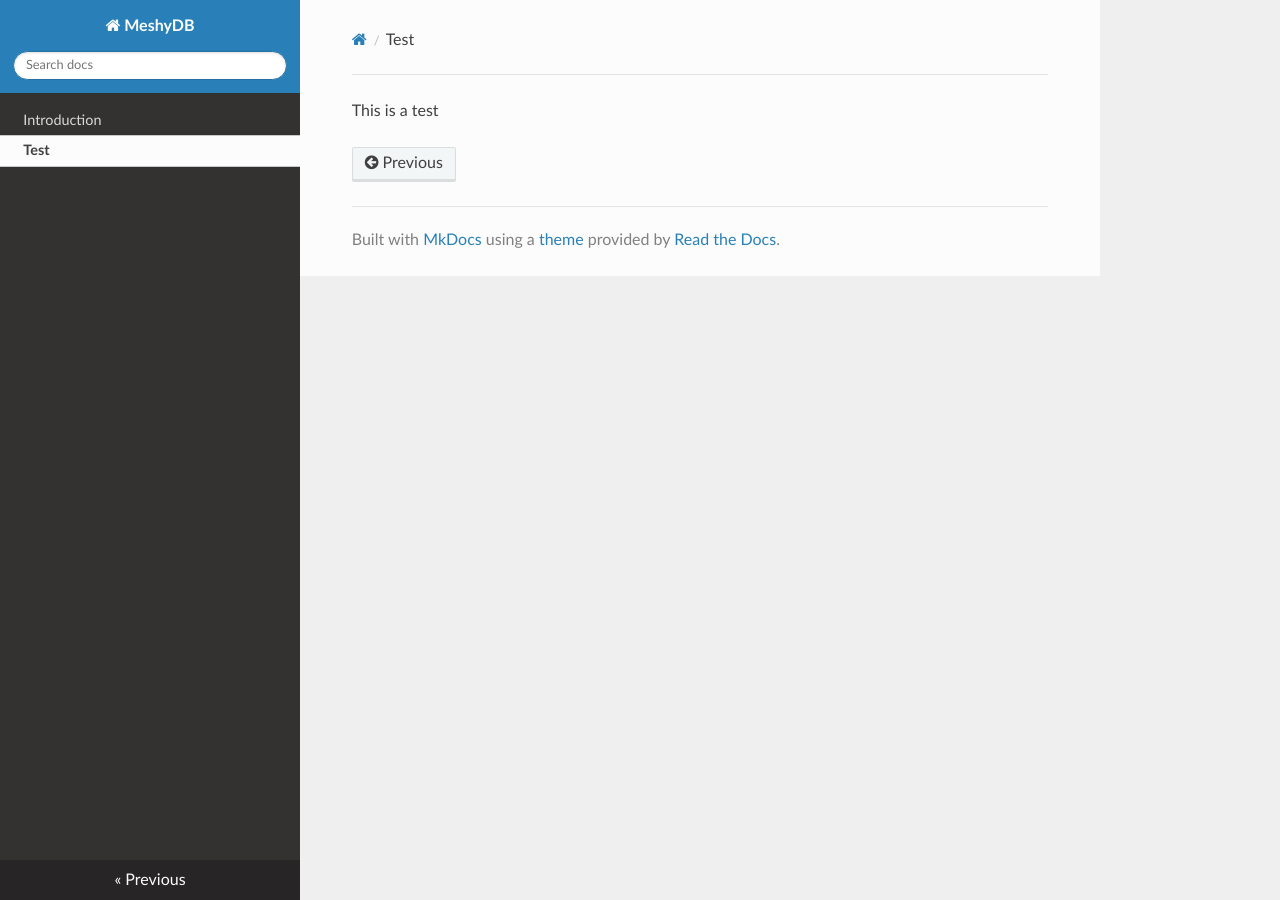
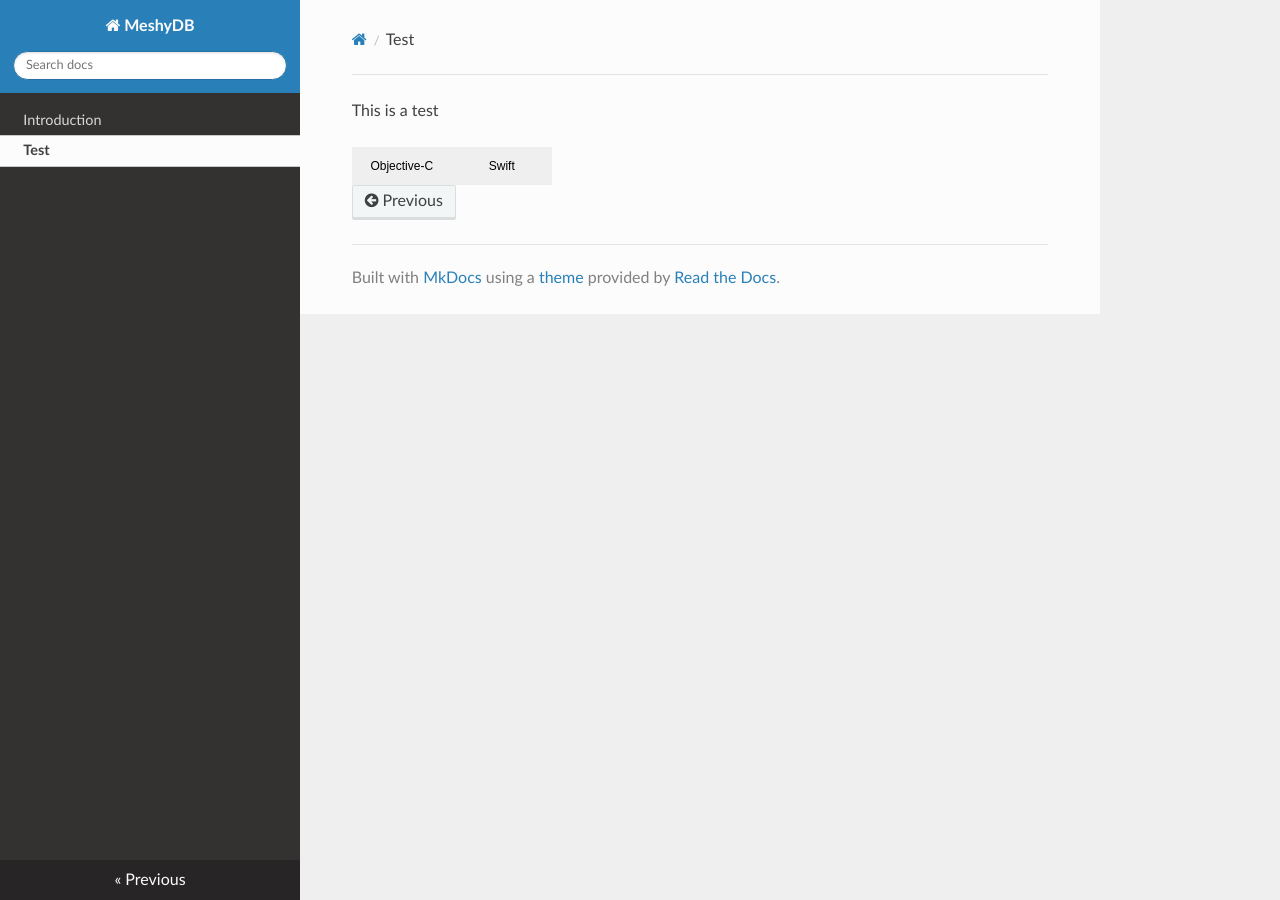
Before and after one commit to yetisoftworks/MeshyDB.SDK, an MkDocs documentation site: the page built from docs/test.md, in a window 1280 px wide. Built offline with MkDocs 1.6.1, drawn with Linux system fonts in a browser that asks for light colours; nearby versions of some CDN libraries.

Commit message:
Update test.md

````diff
--- a/docs/test.md
+++ b/docs/test.md
@@ -1 +1,20 @@
 This is a test
+
+<button class="tablink objbutton" onclick="openCode('obj', this, '#03a9f4')" markdown="1">Objective-C</button>
+<button class="tablink swiftbutton" onclick="openCode('swift', this, '#03a9f4')" markdown="1">Swift</button>
+
+
+
+<div class="obj tabcontent">
+```objectivec
+Your objective-c code goes here.
+```
+</div>
+
+
+
+<div class="swift tabcontent">
+```swift
+Your swift code goes here.
+```
+</div>
````
